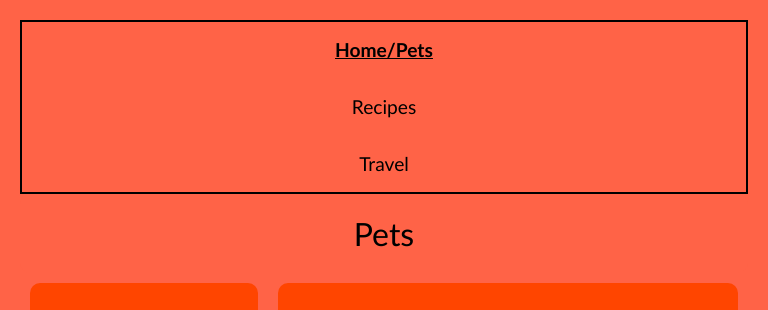
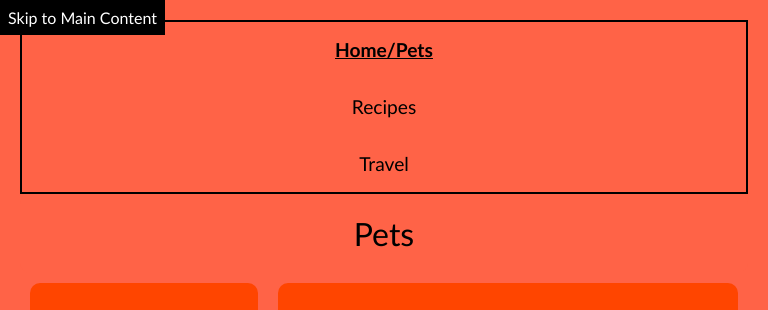
Before and after one commit to jackgaff/starter.html, a plain HTML site: page index.html in a window 768 px wide. Shown: the top 310 px of the page. Drawn offline with Linux system fonts and the light colour scheme.

Commit message:
skip t m content tablet

```diff
--- a/CSS/style.css
+++ b/CSS/style.css
@@ -204,4 +204,8 @@ h3{
     p, li {
         font-size: 1.2em;
     }
+    #skip {
+        display: block;
+        top: 0;
+    }
 }
```
